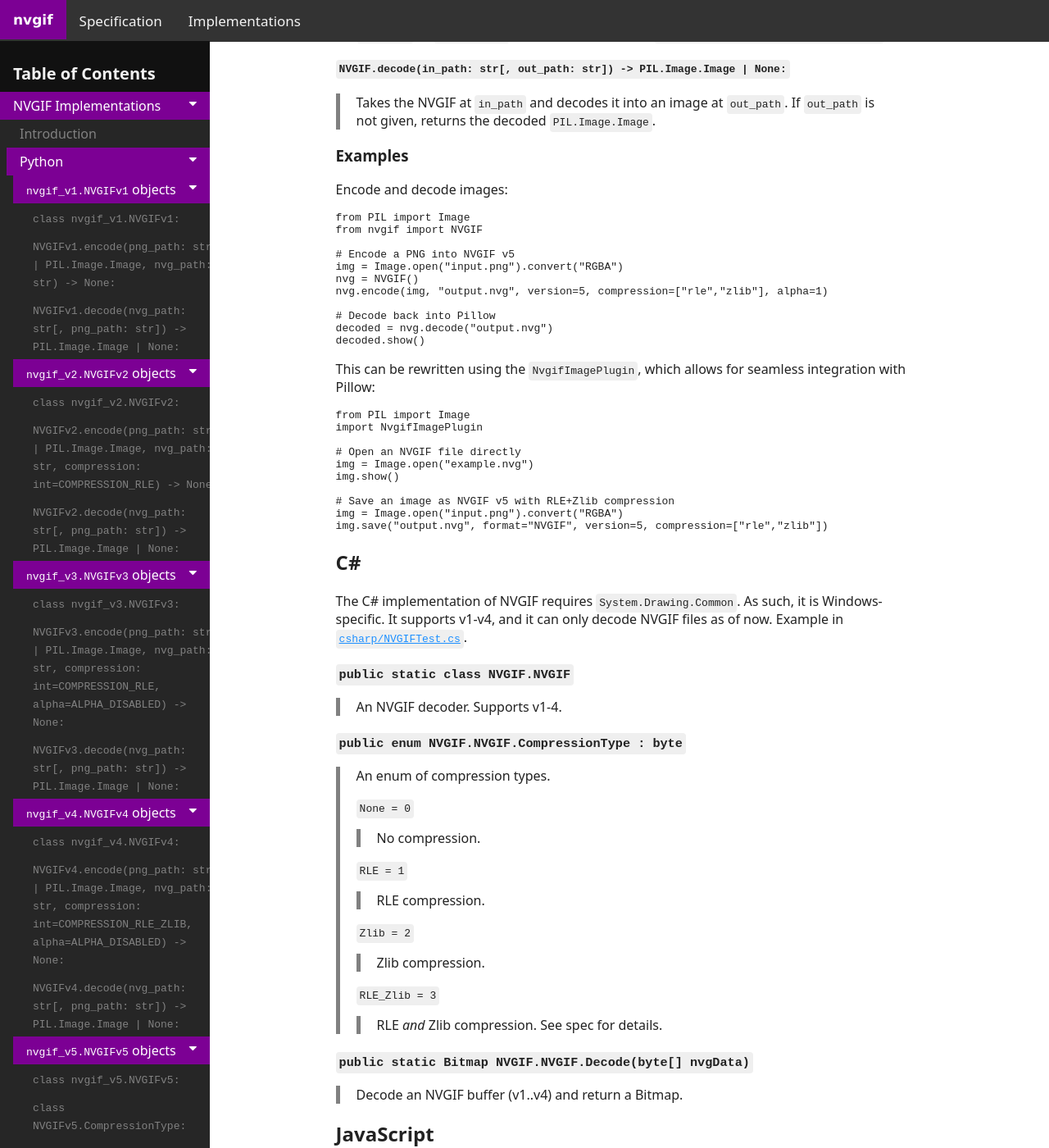
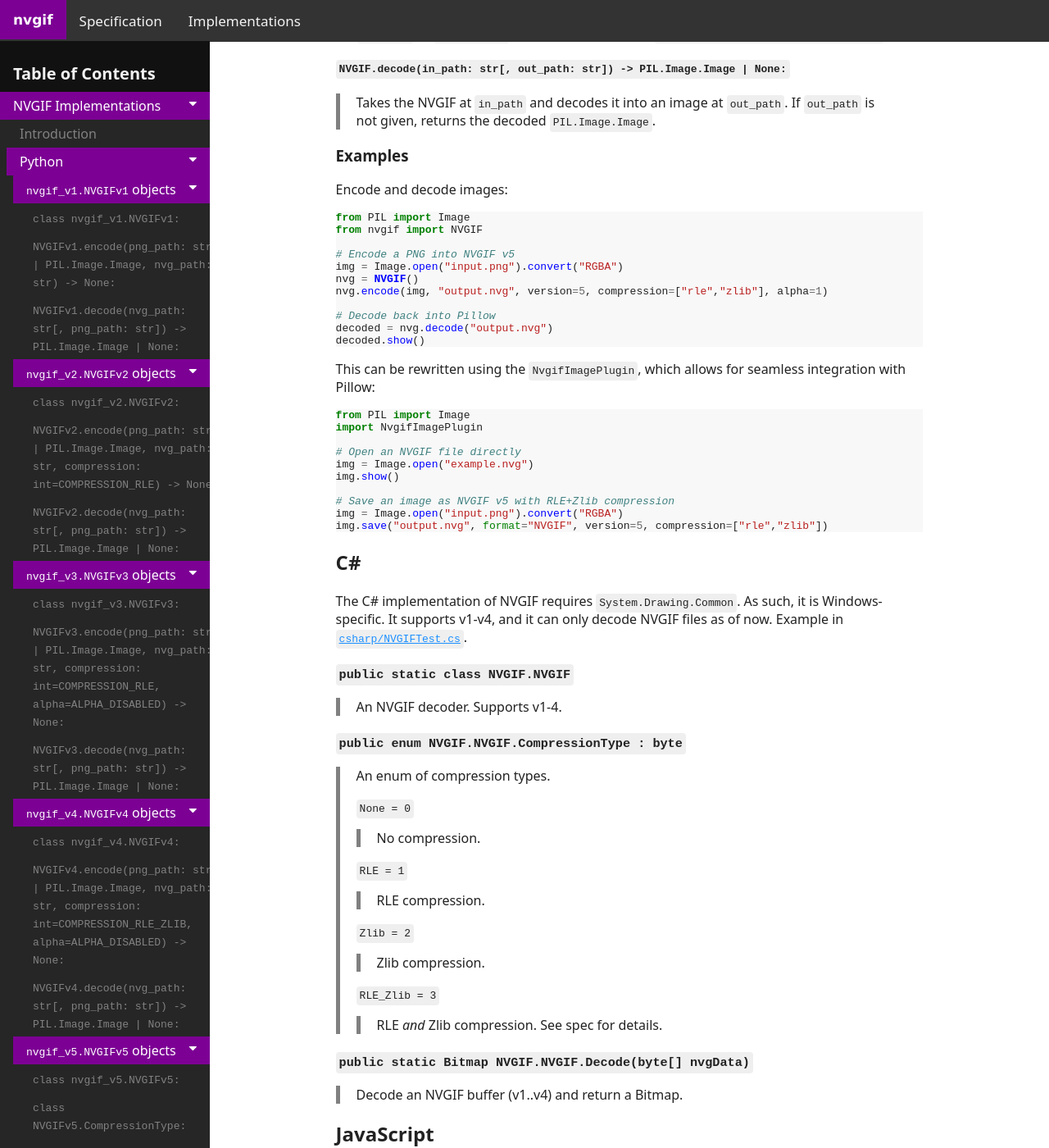
Before and after one commit to tiash-and-cats/nvgif, a Jekyll site: the page built from implementations/README.md, in a window 1280 px wide and 1400 px high, scrolled down 4759 px. Shown: the whole window at 82% size. Built offline with Jekyll 4.4.1, drawn with Linux system fonts in a browser that asks for light colours; our own code applies the rules of GitHub Pages for plain Markdown files.

Commit message:
Fixed improvement of syntax highlighting

```diff
--- a/_layouts/default.html
+++ b/_layouts/default.html
@@ -3,7 +3,7 @@
 <head>
 <meta name="viewport" content="width=device-width, initial-scale=1">
 <link rel="stylesheet" href="https://cdnjs.cloudflare.com/ajax/libs/font-awesome/4.7.0/css/font-awesome.min.css">
-<link rel="stylesheet" href="{{ '/_layouts/default.css' | relative_url }}">
+<link rel="stylesheet" href="{{ '/css/default.css' | relative_url }}">
 <!--link rel="stylesheet" href="https://cdnjs.cloudflare.com/ajax/libs/highlight.js/11.11.1/styles/default.min.css">
 <script src="https://cdnjs.cloudflare.com/ajax/libs/highlight.js/11.11.1/highlight.min.js"></script-->
 <title>{{ page.title }} | NVGIF docs</title>
```
Also changed, not shown: css/default.css (renamed from _layouts/default.css).
